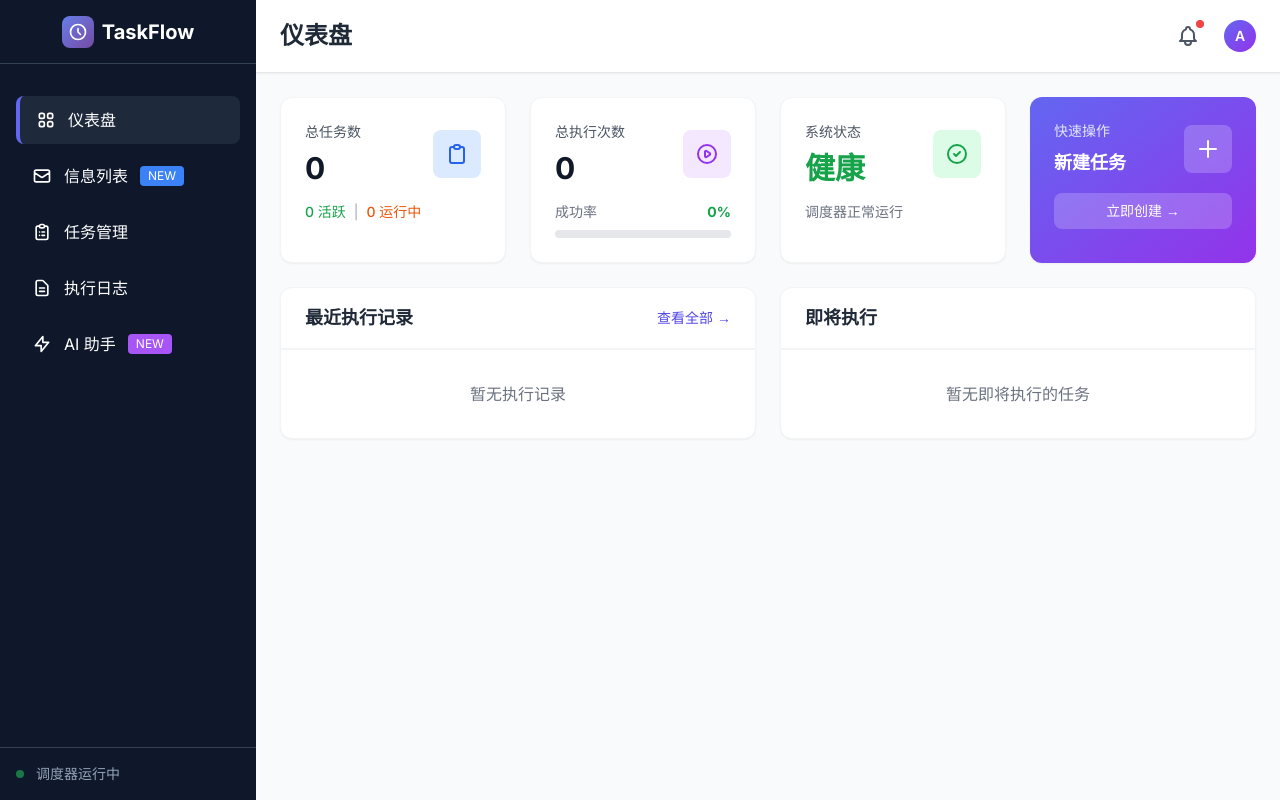
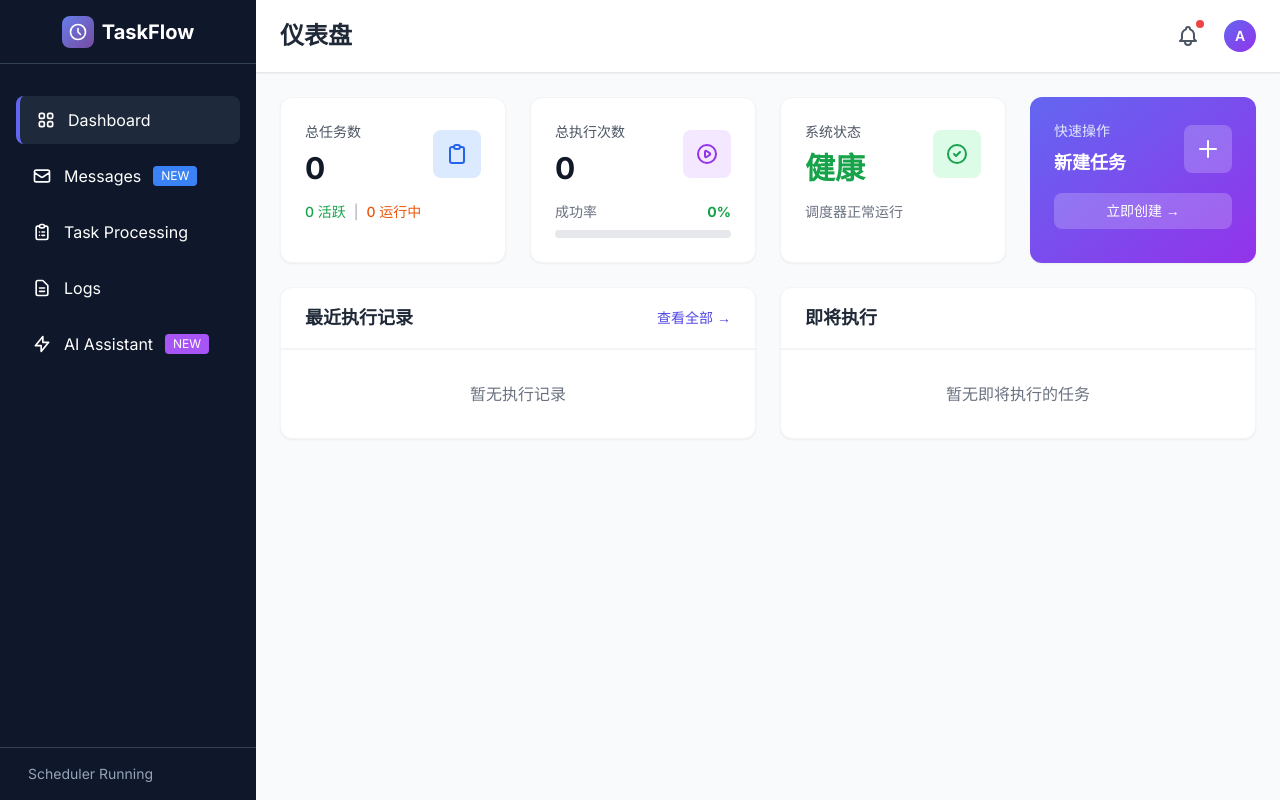
Before and after one commit to yanjiawen2007-glitch/basic-things, a FastAPI app: page / in a window 1280 px wide. Run offline with FastAPI, Linux system fonts and the light colour scheme; parts of the project's set-up code (start-up, migrations or seed data) failed here and were passed over; some libraries are stand-ins or nearby versions.

Commit message:
Update base.html

```diff
--- a/app/templates/base.html
+++ b/app/templates/base.html
@@ -44,32 +44,32 @@
         <nav class="mt-8 px-4 space-y-2">
             <a href="/" class="flex items-center space-x-3 px-4 py-3 rounded-lg hover:bg-slate-800 transition-colors {% if request.url.path == '/' %}bg-slate-800 border-l-4 border-indigo-500{% endif %}">
                 <svg class="w-5 h-5" fill="none" stroke="currentColor" viewBox="0 0 24 24"><path stroke-linecap="round" stroke-linejoin="round" stroke-width="2" d="M4 6a2 2 0 012-2h2a2 2 0 012 2v2a2 2 0 01-2 2H6a2 2 0 01-2-2V6zM14 6a2 2 0 012-2h2a2 2 0 012 2v2a2 2 0 01-2 2h-2a2 2 0 01-2-2V6zM4 16a2 2 0 012-2h2a2 2 0 012 2v2a2 2 0 01-2 2H6a2 2 0 01-2-2v-2zM14 16a2 2 0 012-2h2a2 2 0 012 2v2a2 2 0 01-2 2h-2a2 2 0 01-2-2v-2z"></path></svg>
-                <span>仪表盘</span>
+                <span>Dashboard</span>
             </a>
             <a href="/messages" class="flex items-center space-x-3 px-4 py-3 rounded-lg hover:bg-slate-800 transition-colors {% if request.url.path == '/messages' %}bg-slate-800 border-l-4 border-indigo-500{% endif %}">
                 <svg class="w-5 h-5" fill="none" stroke="currentColor" viewBox="0 0 24 24"><path stroke-linecap="round" stroke-linejoin="round" stroke-width="2" d="M3 8l7.89 5.26a2 2 0 002.22 0L21 8M5 19h14a2 2 0 002-2V7a2 2 0 00-2-2H5a2 2 0 00-2 2v10a2 2 0 002 2z"></path></svg>
-                <span>信息列表</span>
+                <span>Messages</span>
                 <span class="ml-auto px-2 py-0.5 bg-blue-500 rounded text-xs">NEW</span>
             </a>
             <a href="/tasks" class="flex items-center space-x-3 px-4 py-3 rounded-lg hover:bg-slate-800 transition-colors {% if request.url.path == '/tasks' %}bg-slate-800 border-l-4 border-indigo-500{% endif %}">
                 <svg class="w-5 h-5" fill="none" stroke="currentColor" viewBox="0 0 24 24"><path stroke-linecap="round" stroke-linejoin="round" stroke-width="2" d="M9 5H7a2 2 0 00-2 2v12a2 2 0 002 2h10a2 2 0 002-2V7a2 2 0 00-2-2h-2M9 5a2 2 0 002 2h2a2 2 0 002-2M9 5a2 2 0 012-2h2a2 2 0 012 2m-3 7h3m-3 4h3m-6-4h.01M9 16h.01"></path></svg>
-                <span>任务管理</span>
+                <span>Task Processing</span>
             </a>
             <a href="/logs" class="flex items-center space-x-3 px-4 py-3 rounded-lg hover:bg-slate-800 transition-colors {% if request.url.path == '/logs' %}bg-slate-800 border-l-4 border-indigo-500{% endif %}">
                 <svg class="w-5 h-5" fill="none" stroke="currentColor" viewBox="0 0 24 24"><path stroke-linecap="round" stroke-linejoin="round" stroke-width="2" d="M9 12h6m-6 4h6m2 5H7a2 2 0 01-2-2V5a2 2 0 012-2h5.586a1 1 0 01.707.293l5.414 5.414a1 1 0 01.293.707V19a2 2 0 01-2 2z"></path></svg>
-                <span>执行日志</span>
+                <span>Logs</span>
             </a>
             <a href="/ai" class="flex items-center space-x-3 px-4 py-3 rounded-lg hover:bg-slate-800 transition-colors {% if request.url.path == '/ai' %}bg-slate-800 border-l-4 border-indigo-500{% endif %}">
                 <svg class="w-5 h-5" fill="none" stroke="currentColor" viewBox="0 0 24 24"><path stroke-linecap="round" stroke-linejoin="round" stroke-width="2" d="M13 10V3L4 14h7v7l9-11h-7z"></path></svg>
-                <span>AI 助手</span>
+                <span>AI Assistant</span>
                 <span class="ml-auto px-2 py-0.5 bg-purple-500 rounded text-xs">NEW</span>
             </a>
         </nav>
 
         <div class="absolute bottom-0 left-0 right-0 p-4 border-t border-slate-700">
             <div class="flex items-center space-x-3 text-sm text-slate-400">
-                <div class="w-2 h-2 bg-green-500 rounded-full pulse-dot"></div>
-                <span>调度器运行中</span>
+                <div class="w--2 bg-green-500 rounded-full pulse-dot"></div>
+                <span>Scheduler Running</span>
             </div>
         </div>
     </div>
```
